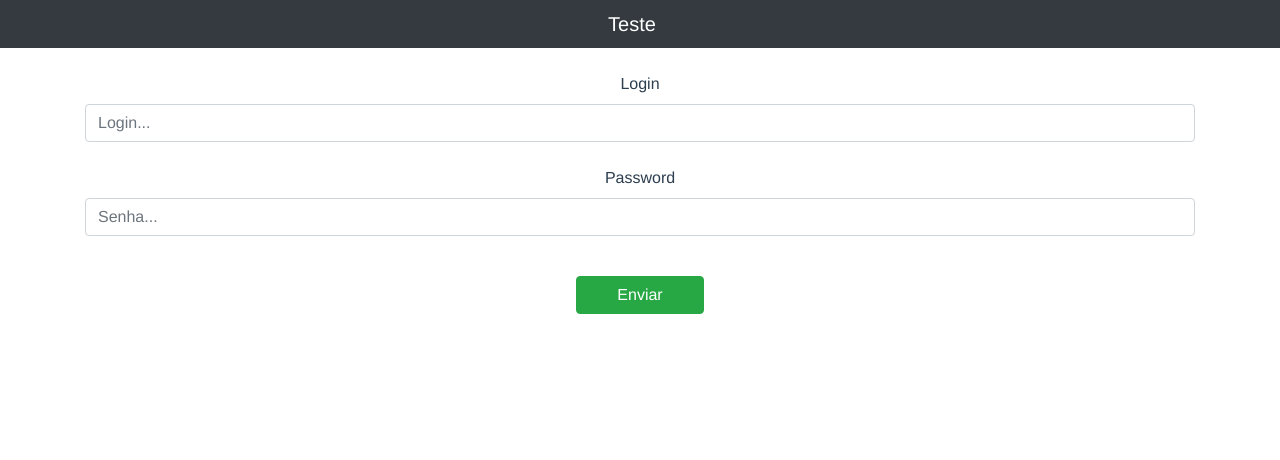
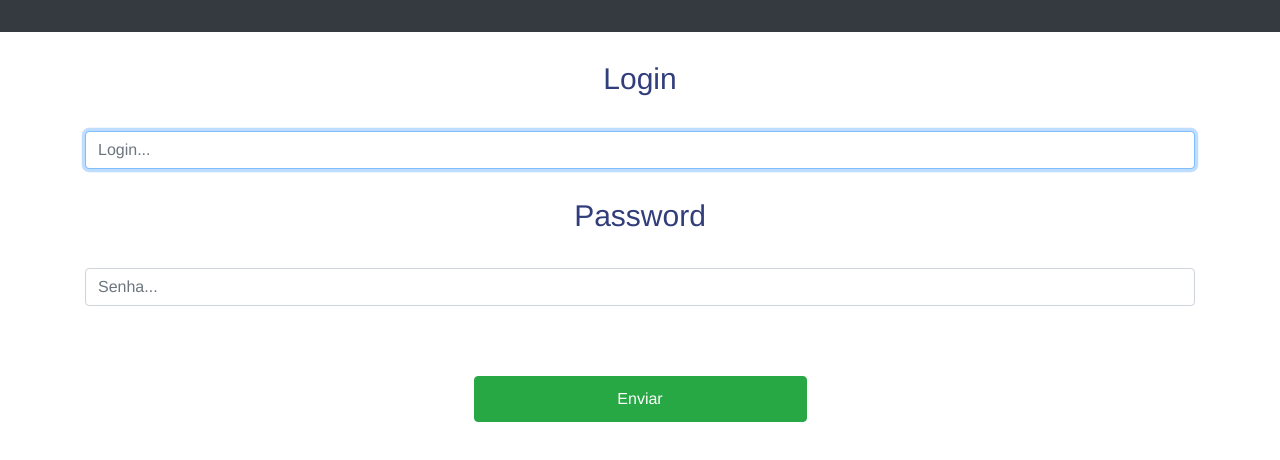
Before and after one commit to leonardoyoshi/Busca-Cep, a Vue app: page /#/login in a window 1280 px wide. Shown: the top 460 px of the page. Built offline with nearby package versions, Linux system fonts and the light colour scheme.

Commit message:
Added autofocus

```diff
--- a/src/app1/buscacep/components/Main.vue
+++ b/src/app1/buscacep/components/Main.vue
@@ -5,9 +5,9 @@
     <div class="form-group">
       <div>
         <div class="form" align="center">
-           <TheMask id="digitaCep" class="form-control" v-model="cepInput" v-on:keyup.native.enter="buscaCep" placeholder="Informe o cep" mask="##.###-###" :masked=false></TheMask>
+           <TheMask id="digitaCep" autofocus class="form-control" v-model="cepInput" v-on:keyup.native.enter="buscaCep" placeholder="Informe o cep" mask="##.###-###" :masked=false></TheMask>
         </div>
-        <button type="submit" @click="buscaCep" class="btn btn-success">Buscar</button>
+        <button style="width: 30%" type="submit" @click="buscaCep" class="btn btn-success">Buscar</button>
       </div>
       <div class="row"><h2 style="color: #0e5bbd; margin-left: 30px">CEP:</h2> <h2>{{ cepNum }} </h2></div>
       <div class="row"><h6 style="color: #0e5bbd; margin-left: 30px">Endereço:</h6> <h6>{{ endereco }} </h6></div>
@@ -80,11 +80,9 @@ export default {
 }
 
 .btn{
-  padding-left: 40px;
-  padding-right: 50px;
   margin: 20px;
-  width: 30%;
   margin-top: 40px;
   margin-bottom: 50px;
 }
+
 </style>
--- a/src/app1/login/form/loginCampos.vue
+++ b/src/app1/login/form/loginCampos.vue
@@ -2,14 +2,14 @@
   <div class="form-group">
     <div>
       <div class="form" align="center">
-        <label>Login</label>
-        <input type="login" v-model="user.login" class="form-control" placeholder="Login...">
+        <label style="color: #323d7b; font-size: 30px; margin-bottom: 30px;">Login</label>
+        <input type="login" v-model="user.login" class="form-control" placeholder="Login..." autofocus>
       </div>
        <div class="form-group"><br/>
-        <label>Password</label>
+        <label style="color: #323d7b; font-size: 30px; margin-bottom: 30px;">Password</label>
        <input type="password" v-model="user.password" class="form-control" placeholder="Senha..." v-on:keyup.enter="doLogin"><br/>
        </div>
-      <button type="submit" @click="doLogin" class="btn btn-success">Enviar</button>
+      <button style="width: 30%" type="submit" @click="doLogin" class="btn btn-success">Enviar</button>
     </div>
   </div>
 </template>
@@ -43,7 +43,7 @@ export default {
         })
         .catch(function (error) {
           console.log(error)
-          alert('Usuário ou senha incorretos!')
+          alert('Dados incorretos!')
         })
     }
   }
@@ -51,8 +51,10 @@ export default {
 </script>
 <style lang="css">
 .btn {
-  padding-left: 40px;
-  padding-right: 40px;
+  padding-left: 35px;
+  padding-right: 35px;
   margin-bottom: 200px;
+  margin-top: 30px;
+  padding: 10px;
 }
 </style>
--- a/src/components/root/login.vue
+++ b/src/components/root/login.vue
@@ -1,7 +1,7 @@
 <template>
     <nav class="navbar-dark bg-dark p-1 box-shadow">
         <div class="container">
-            <a class="navbar-brand" href="#">Teste</a>
+            <a class="navbar-brand" href="#"></a>
         </div>
     </nav>
 </template>
```
